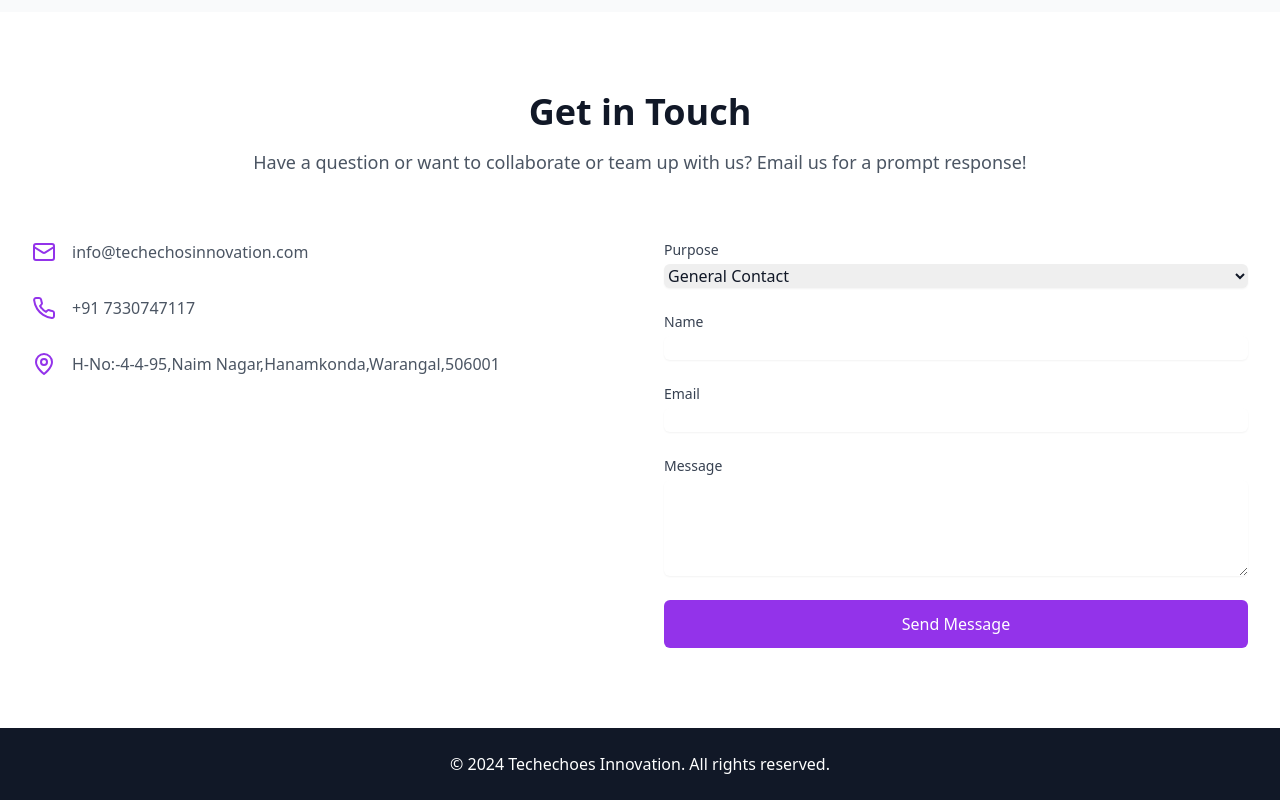
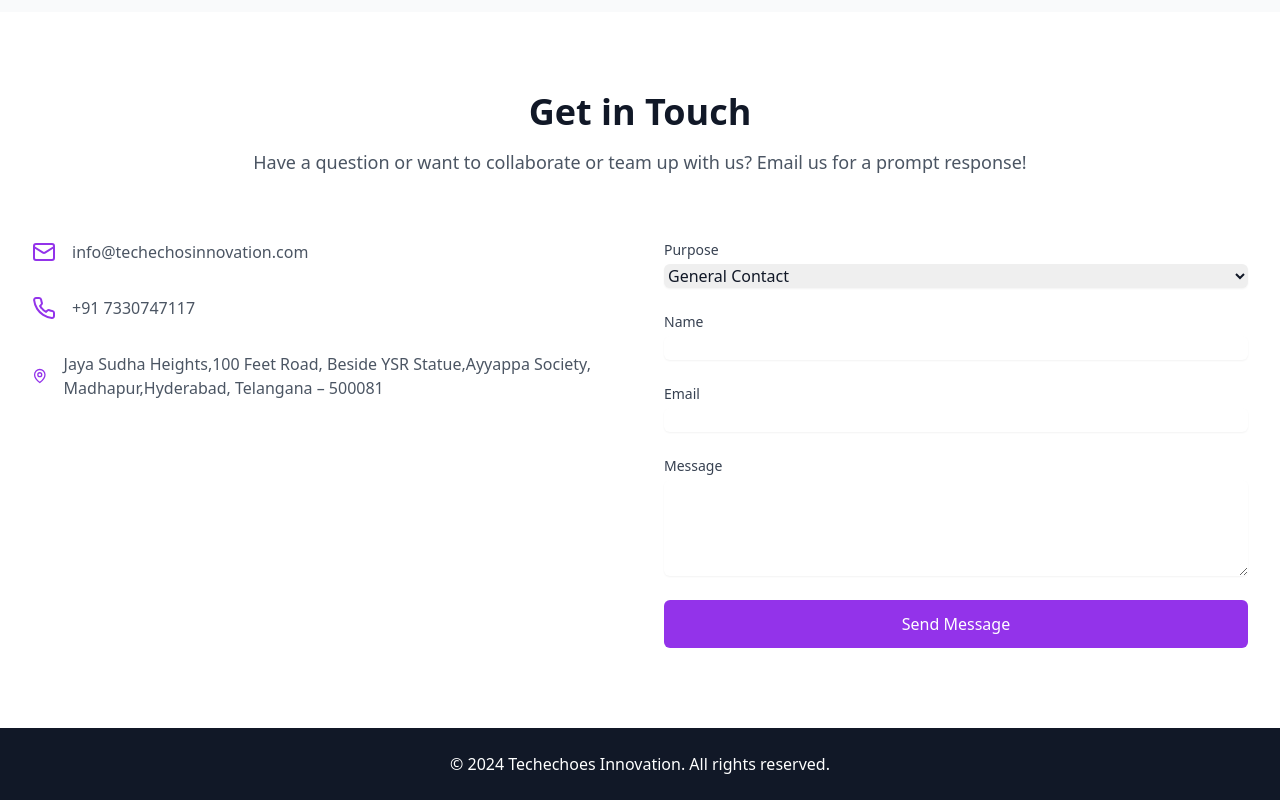
Before and after one commit to Admintechechos/TechEchoesv1.2, a React (Vite) app: page / in a window 1280 px wide. Shown: the part 2740-3540 px from the top of the page. Built offline with nearby package versions, Linux system fonts and the light colour scheme.

Commit message:
Update contact address in Contact.tsx

```diff
--- a/src/components/Contact.tsx
+++ b/src/components/Contact.tsx
@@ -52,7 +52,8 @@ const Contact = () => {
               </div>
               <div className="flex items-center space-x-4">
                 <MapPin className="w-6 h-6 text-purple-600" />
-                              <span className="text-gray-600">H-No:-4-4-95,Naim Nagar,Hanamkonda,Warangal,506001</span>
+                              <span className="text-gray-600">Jaya Sudha Heights,100 Feet Road, Beside YSR Statue,Ayyappa Society, Madhapur,Hyderabad, Telangana – 500081
+</span>
               </div>
             </div>
           </motion.div>
```
